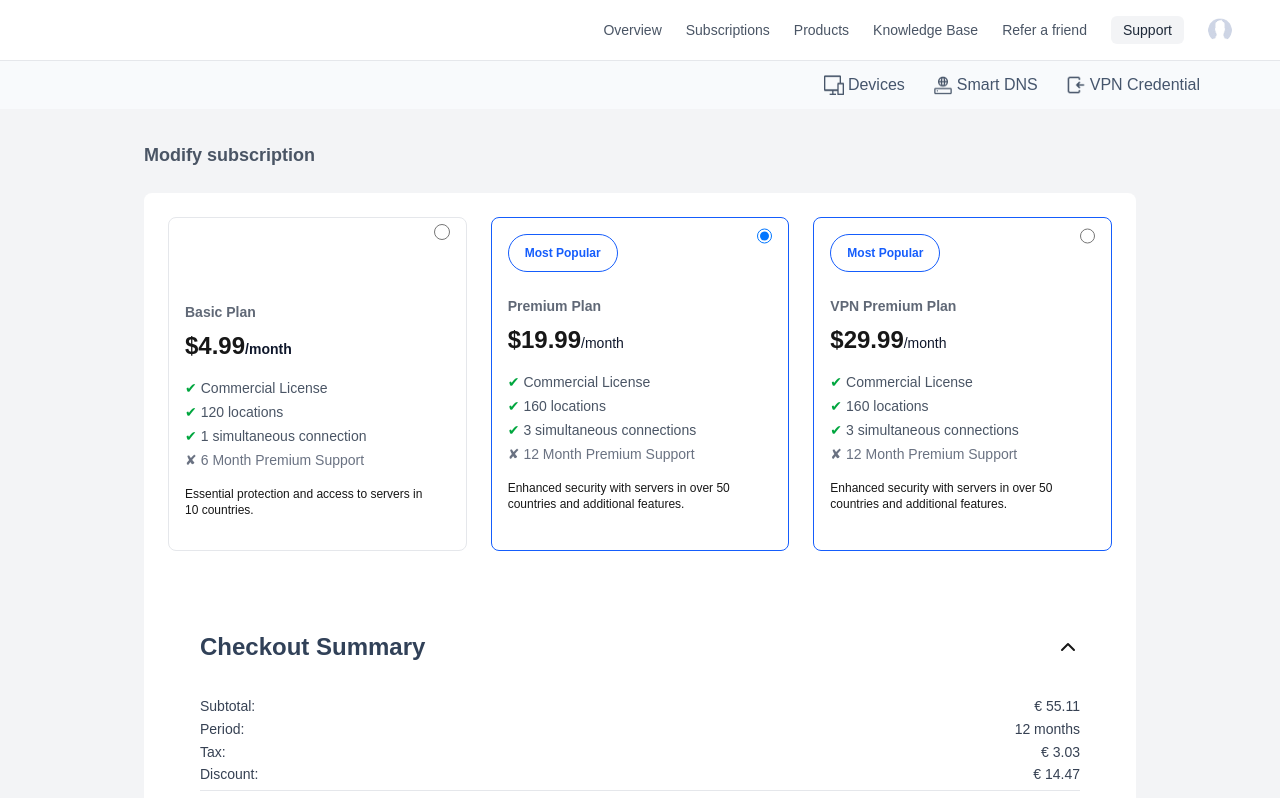
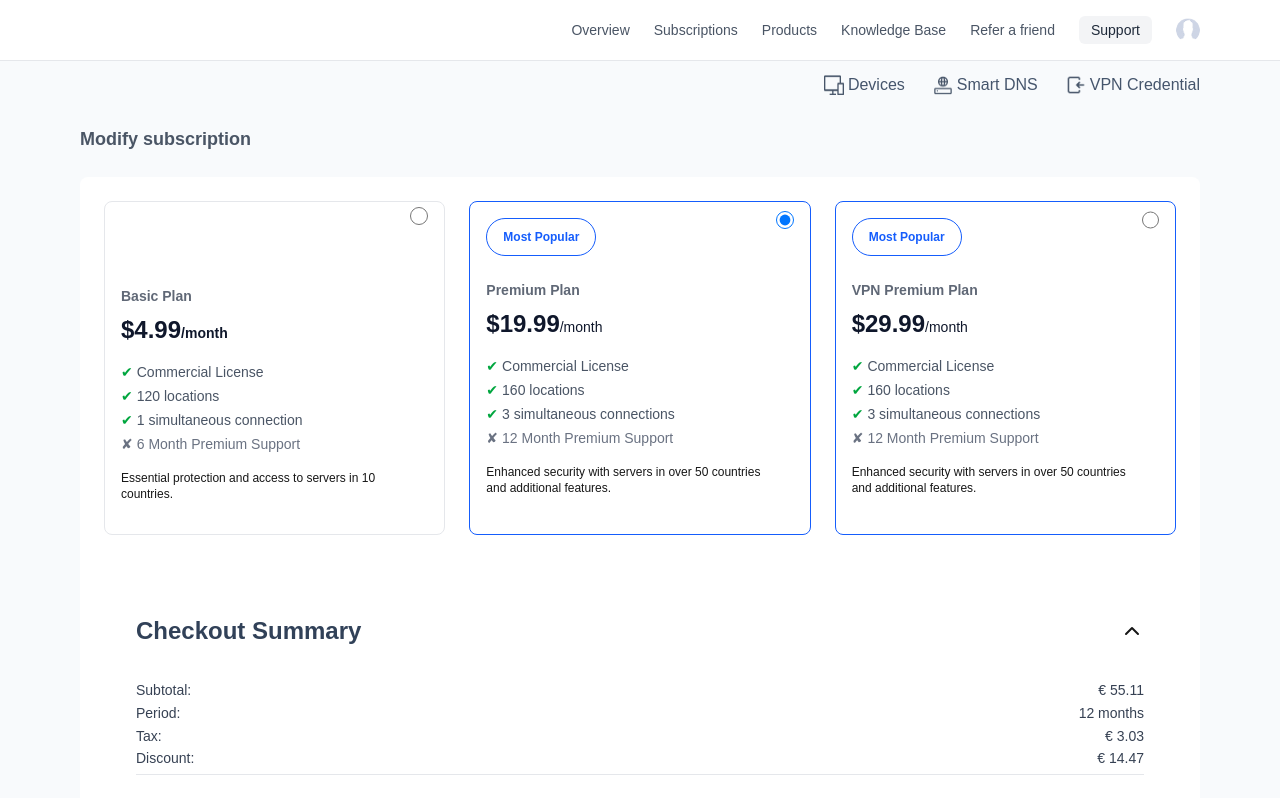
Before and after one commit to TeccClubb/SafeSerfProClientPortal, a Next.js app: page /order in a window 1280 px wide. Shown: the top 798 px of the page. Built offline with nearby package versions, Linux system fonts and the light colour scheme.

Commit message:
ui small section manage

```diff
--- a/src/app/order/page.tsx
+++ b/src/app/order/page.tsx
@@ -2,12 +2,11 @@ import Order from "@/components/order/order";
 
 export default function OrderPage() {
     return (
-       <div className="font-geist-sans bg-gray-100 min-h-screen w-full">
+       <div className="p-4 lg:px-20 bg-slate-50  min-h-screen lg:text-sm    space-y-8">
 
 
-    <main className="max-w-5xl mx-auto px-4 py-8 space-y-6 bg-gray-100 min-h-screen">
       <Order/>
-    </main>
+
     </div>
     )
 }
--- a/src/components/navBar/Navbar.tsx
+++ b/src/components/navBar/Navbar.tsx
@@ -10,7 +10,7 @@ const Navbar = () => {
 
   return (
     <nav className="w-full  bg-white border-b border-gray-200  py-4">
-      <div className="flex items-center justify-end  lg:px-12 space-x-4  mx-auto max-w-screen-xl">
+      <div className="flex items-center justify-end  lg:px-20 space-x-4  mx-auto max-w-screen-xl">
         {/* Mobile toggle button only visible on small screens */}
         <button
           className="md:hidden text-gray-600 focus:outline-none"
--- a/src/components/order/order.tsx
+++ b/src/components/order/order.tsx
@@ -21,7 +21,7 @@ const Order = () => {
                           <div className="pt-17 pb-4">
 
                                 <h3 className="self-stretch opacity-70  text-slate-800 text-sm font-bold">Basic Plan</h3>
-                                <p className="text-2xl font-bold mt-2">
+                                <p className="text-2xl text-slate-900 font-bold mt-2">
                                     $4.99<span className="text-sm text-slate-900 font-normall">/month</span>
                                 </p>
                                 <ul className="mt-4 text-sm text-gray-600 space-y-1">
@@ -45,7 +45,7 @@ const Order = () => {
                             <div className="pt-4 pb-2">
 
                                 <h3 className="self-stretch opacity-70  text-slate-800 text-sm font-bold">Premium Plan</h3>
-                                <p className="text-2xl font-bold mt-2">
+                                <p className="text-2xl font-bold text-slate-900 mt-2">
                                     $19.99<span className="text-sm text-slate-900 font-normal">/month</span>
                                 </p>
                                 <ul className="mt-4 text-sm text-gray-600 space-y-1">
@@ -69,7 +69,7 @@ const Order = () => {
                             <div className="pt-4 pb-2">
 
                                 <h3 className="self-stretch opacity-70  text-slate-800 text-sm font-bold">VPN Premium Plan</h3>
-                                <p className="text-2xl font-bold mt-2">
+                                <p className="text-2xl font-bold mt-2 text-slate-900">
                                     $29.99<span className="text-sm text-slate-900 font-normal">/month</span>
                                 </p>
                                 <ul className="mt-4 text-sm text-gray-600 space-y-1">
```
